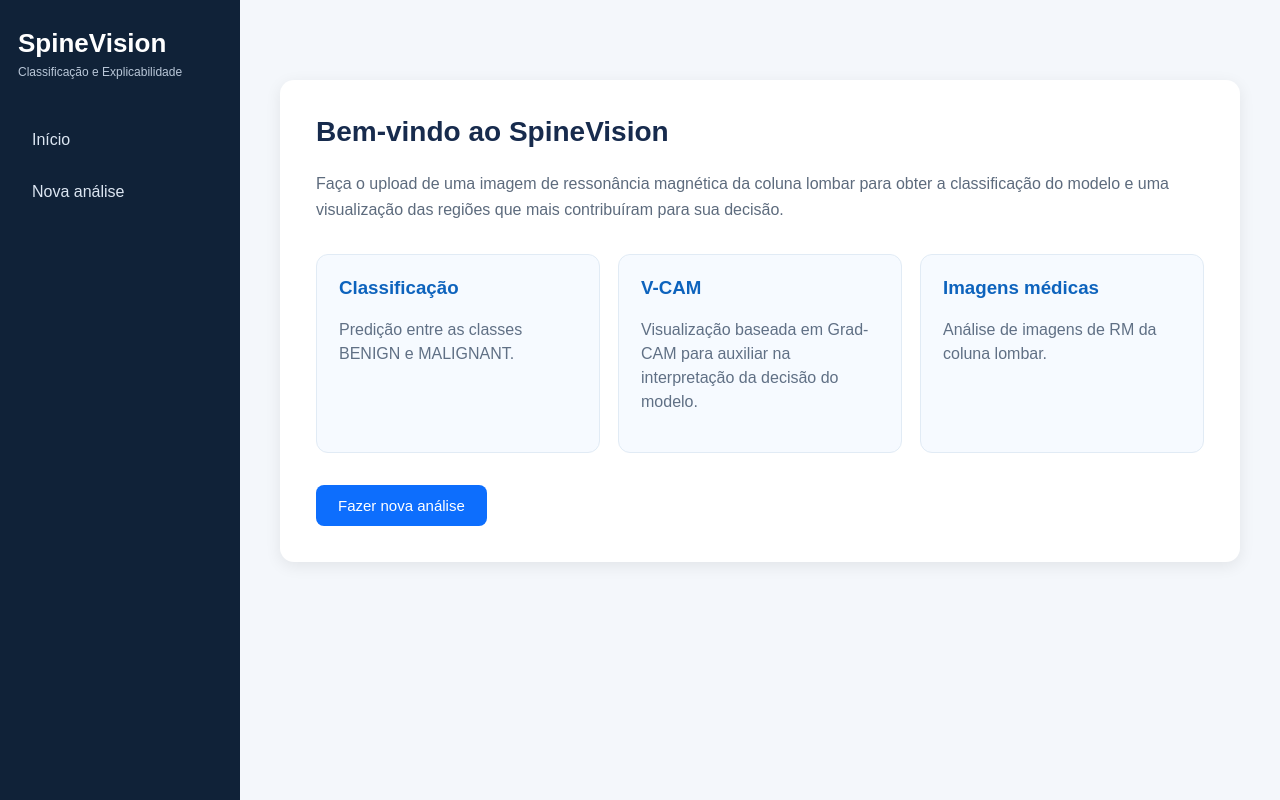
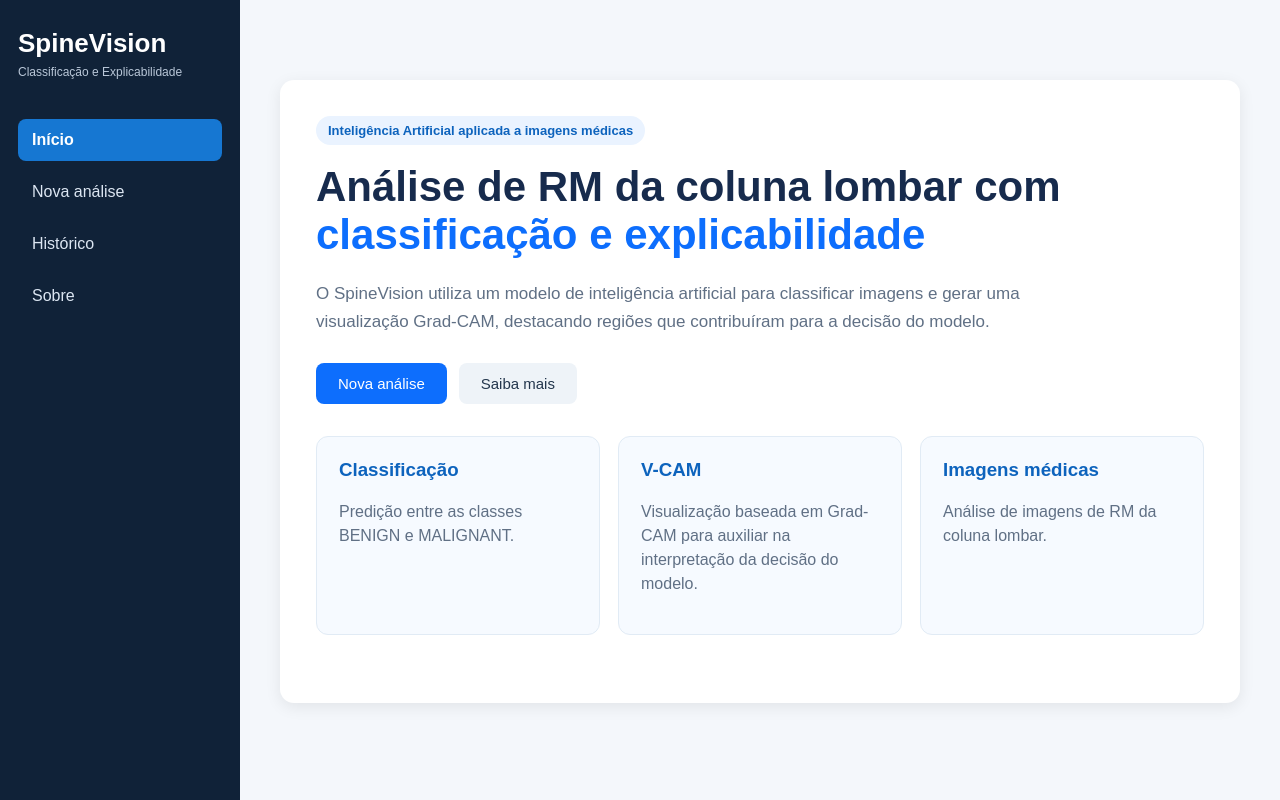
Before and after one commit to cdfc-fmrp/webservice-gradcam, a Flask app: page / in a window 1280 px wide. Run offline with Flask 3, Linux system fonts and the light colour scheme.

Commit message:
Melhorando a interface do SpineVision

```diff
--- a/app.py
+++ b/app.py
@@ -36,6 +36,14 @@ print("6. Flask criado")
 def home():
     return render_template("home.html")
 
+@app.route("/historico")
+def historico():
+    return render_template("historico.html")
+
+
+@app.route("/sobre")
+def sobre():
+    return render_template("sobre.html")
 
 @app.route("/analisar", methods=["GET", "POST"])
 def analisar():
--- a/static/style.css
+++ b/static/style.css
@@ -58,6 +58,12 @@ body {
     color: white;
 }
 
+.menu a.active {
+    background: #1677d2;
+    color: white;
+    font-weight: 600;
+}
+
 /* CONTEÚDO */
 
 .main-content {
@@ -88,6 +94,47 @@ body {
 
 .home-card {
     margin-top: 40px;
+}
+
+.hero-texto {
+    max-width: 800px;
+}
+
+.hero-tag {
+    display: inline-block;
+    margin-bottom: 18px;
+    padding: 7px 12px;
+    border-radius: 20px;
+    background: #eaf3ff;
+    color: #0d63bd;
+    font-size: 13px;
+    font-weight: 600;
+}
+
+.hero-texto h1 {
+    margin: 0;
+    font-size: 42px;
+    line-height: 1.15;
+    color: #172b4d;
+}
+
+.hero-texto h1 span {
+    color: #0d6efd;
+}
+
+.hero-texto p {
+    max-width: 720px;
+    margin-top: 20px;
+    color: #607085;
+    font-size: 17px;
+    line-height: 1.7;
+}
+
+.hero-acoes {
+    display: flex;
+    gap: 12px;
+    align-items: center;
+    margin-top: 26px;
 }
 
 .features {
@@ -140,6 +187,10 @@ body {
     margin-top: 25px;
     background: #eef3f8;
     color: #23364d;
+}
+
+.hero-acoes .secondary-button {
+    margin-top: 0;
 }
 
 /* UPLOAD */
--- a/templates/base.html
+++ b/templates/base.html
@@ -26,13 +26,34 @@
 
         <nav class="menu">
 
-            <a href="{{ url_for('home') }}">
+	    <a
+		href="{{ url_for('home') }}"
+		class="{% if request.endpoint == 'home' %}active{% endif %}"
+	    >
+
                 Início
             </a>
 
-            <a href="{{ url_for('analisar') }}">
-                Nova análise
+            <a
+		href="{{ url_for('analisar') }}"
+		class="{% if request.endpoint == 'analisar' %}active{% endif %}"
+            >
+		Nova análise
             </a>
+
+	    <a
+    		href="{{ url_for('historico') }}"
+    		class="{% if request.endpoint == 'historico' %}active{% endif %}"
+	    >
+    		Histórico
+	    </a>
+
+	    <a
+    		href="{{ url_for('sobre') }}"
+    		class="{% if request.endpoint == 'sobre' %}active{% endif %}"
+	    >
+    		Sobre
+	    </a>
 
         </nav>
 
--- a/templates/home.html
+++ b/templates/home.html
@@ -8,16 +8,42 @@ SpineVision - Início
 
 <section class="page-card home-card">
 
-    <h2>
-        Bem-vindo ao <strong>SpineVision</strong>
-    </h2>
+    <div class="hero-texto">
+
+    <span class="hero-tag">
+        Inteligência Artificial aplicada a imagens médicas
+    </span>
+
+    <h1>
+        Análise de RM da coluna lombar com
+        <span>classificação e explicabilidade</span>
+    </h1>
 
     <p>
-        Faça o upload de uma imagem de ressonância magnética
-        da coluna lombar para obter a classificação do modelo
-        e uma visualização das regiões que mais contribuíram
-        para sua decisão.
+        O SpineVision utiliza um modelo de inteligência artificial
+        para classificar imagens e gerar uma visualização Grad-CAM,
+        destacando regiões que contribuíram para a decisão do modelo.
     </p>
+
+    <div class="hero-acoes">
+
+        <a
+            class="primary-button"
+            href="{{ url_for('analisar') }}"
+        >
+            Nova análise
+        </a>
+
+        <a
+            class="secondary-button"
+            href="{{ url_for('sobre') }}"
+        >
+            Saiba mais
+        </a>
+
+    </div>
+
+</div>
 
     <div class="features">
 
@@ -45,13 +71,6 @@ SpineVision - Início
 
     </div>
 
-    <a
-        class="primary-button"
-        href="{{ url_for('analisar') }}"
-    >
-        Fazer nova análise
-    </a>
-
 </section>
 
 {% endblock %}
--- a/templates/resultado.html
+++ b/templates/resultado.html
@@ -29,7 +29,7 @@ SpineVision - Resultado
 
             <h3>Predição</h3>
 
-            <div class="classe-resultado">
+            <div class="classe-resultado {{ resultado['classe']|lower }}">
                 {{ resultado["classe"] }}
             </div>
 
```
Also changed, not shown: other parts of static/style.css (+37 -1 lines), templates/historico.html (added, +19 -0 lines), templates/sobre.html (added, +77 -0 lines).
